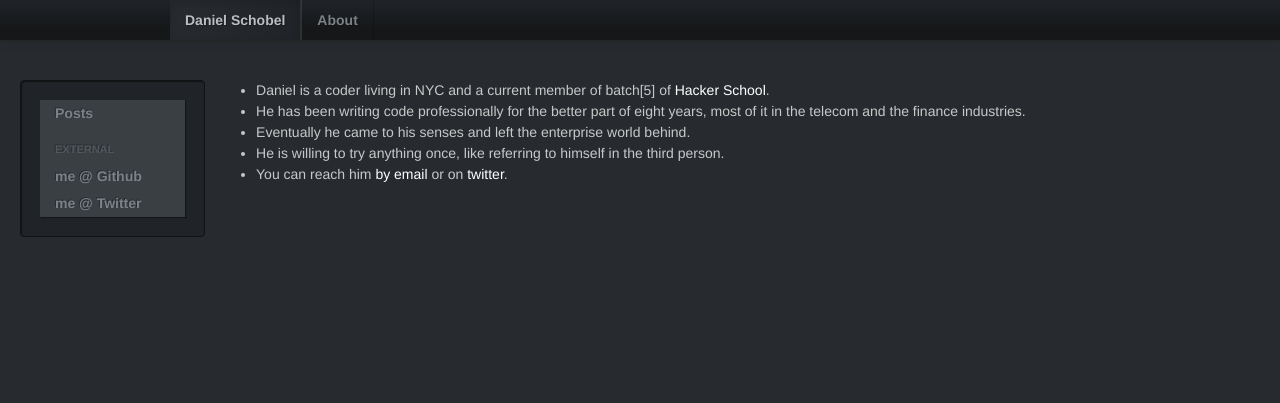
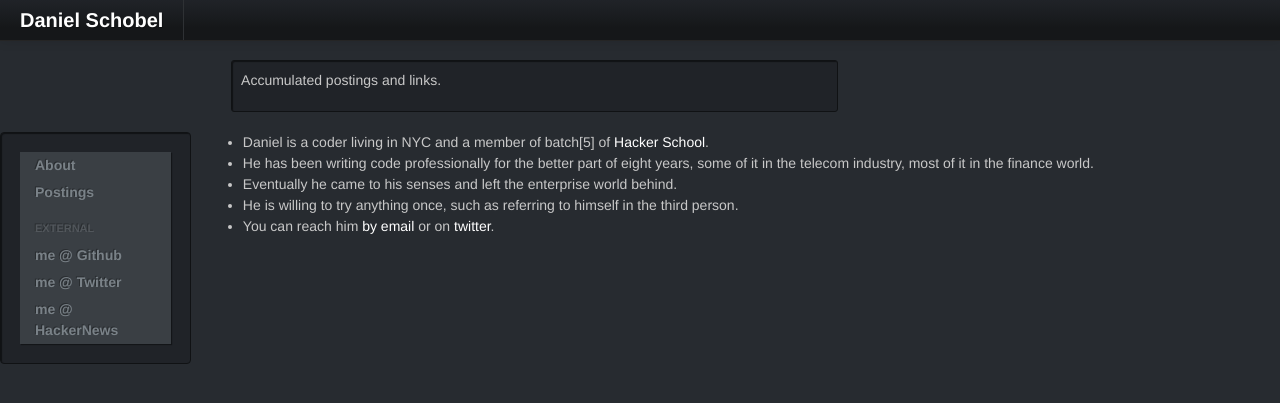
Before and after one commit to dschobel/dschobel.github.com, a Jekyll site: the page built from About.md, in a window 1280 px wide. Shown: the top 403 px of the page. Built offline with Jekyll 4.4.1, drawn with Linux system fonts in a browser that asks for light colours; some web fonts are replaced.

Commit message:
more style tweaks updated about text

```diff
--- a/About.md
+++ b/About.md
@@ -3,8 +3,8 @@ layout: default
 title: "About"
 ---
 
-*    Daniel is a coder living in NYC and a current member of batch\[5\] of [Hacker School](http://www.hackerschool.com).
-*    He has been writing code professionally for the better part of eight years, most of it in the telecom and the finance industries.
+*    Daniel is a coder living in NYC and a member of batch\[5\] of [Hacker School](http://www.hackerschool.com).
+*    He has been writing code professionally for the better part of eight years, some of it in the telecom industry, most of it in the finance world.
 *    Eventually he came to his senses and left the enterprise world behind.
-*    He is willing to try anything once, like referring to himself in the third person.
+*    He is willing to try anything once, such as referring to himself in the third person.
 *    You can reach him [by email](mailto:dschobel@gmail.com) or on [twitter](http://twitter.com/dschobel).
--- a/_layouts/default.html
+++ b/_layouts/default.html
@@ -9,36 +9,37 @@
         <link href='http://fonts.googleapis.com/css?family=Goudy+Bookletter+1911' rel='stylesheet' type='text/css'>
         <link href='http://fonts.googleapis.com/css?family=Open+Sans:400,300' rel='stylesheet' type='text/css'>
         <style>
-            body { padding-top: 80px; /* 60px to make the container go all the way to the bottom of the topbar */ }
+            body { padding-top: 60px; /* 60px to make the container go all the way to the bottom of the topbar */ }
         </style>
     </head>
     <body>
+
     <div class="navbar navbar-inverse navbar-fixed-top">
       <div class="navbar-inner">
-            <div class="container">
+        <div class="container-fluid">
           <button type="button" class="btn btn-navbar" data-toggle="collapse" data-target=".nav-collapse">
-                <span class="icon-bar"></span>
-                <span class="icon-bar"></span>
           </button>
-              <div class="nav-collapse collapse">
-                <ul class="nav">
-                  <li class="active"><a href="/">Daniel Schobel</a></li>
-                  <li><a href="/About.html">About</a></li>
-                </ul>
-              </div><!--/.nav-collapse -->
+          <a class="brand" href="/">Daniel Schobel</a>
         </div>
       </div>
     </div>
-
         <div class="container-fluid">
+            <div class="row-fluid">
+                <div class="span2"></div>
+                    <div class="span6 well well-small">
+                        <p>Accumulated postings and links.</div>
+                    </div>
+            </div>
             <div class="row-fluid">
                 <div class="span2">
                     <div class="well sidebar-nav">
                         <ul class="nav nav-list">
-                            <li> <a href="/" >Posts</a> </li>
+                            <li> <a href="/About.html" >About</a> </li>
+                            <li> <a href="/" >Postings</a> </li>
                             <li class="nav-header">External</li>
                             <li> <a href="https://github.com/dschobel" target="_blank">me @ Github</a> </li>
                             <li> <a href="https://twitter.com/dschobel" target="_blank">me @ Twitter</a> </li>
+                            <li> <a href="http://news.ycombinator.com/threads?id=dschobel" target="_blank">me @ HackerNews</a> </li>
                         </ul>
 
                     </div><!--/.well -->
```
Lines whose indentation alone changed are shown as unchanged.
